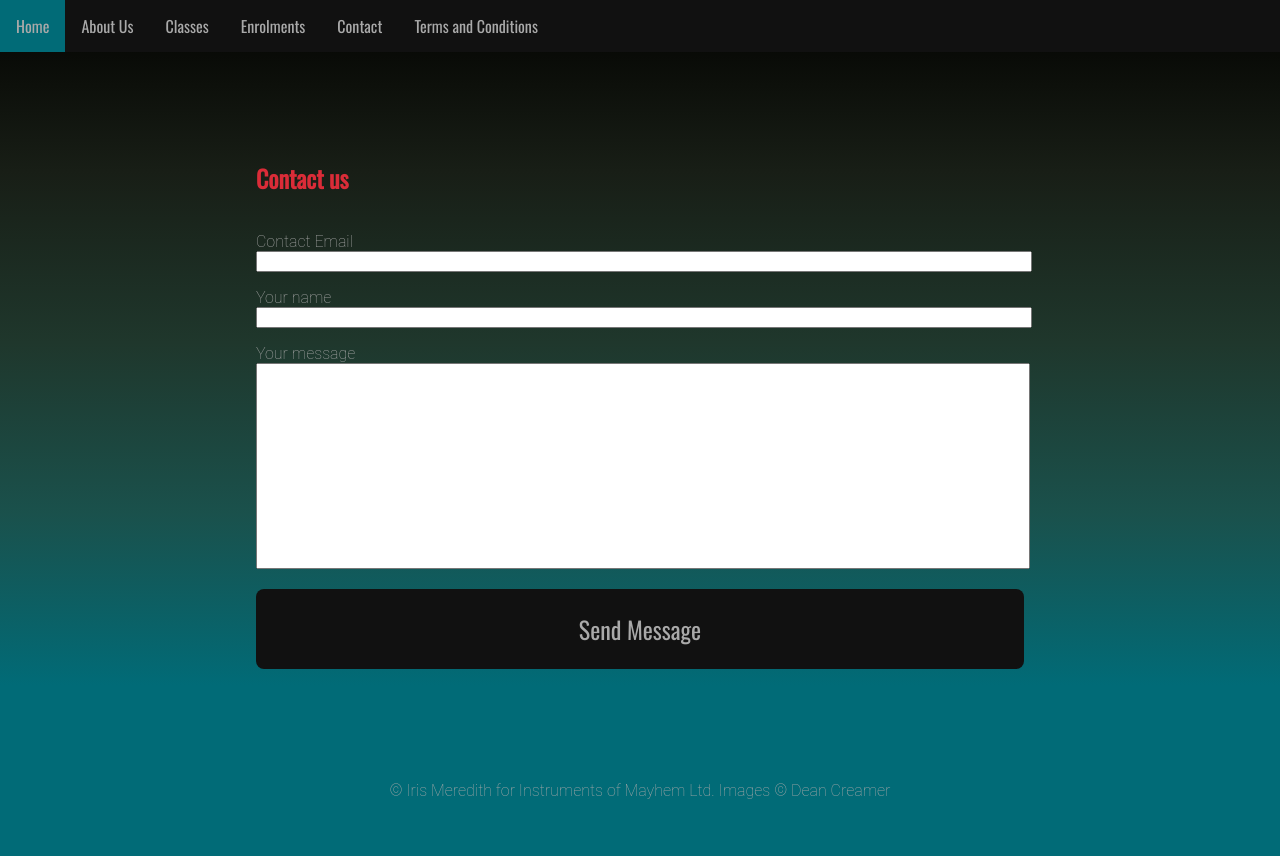
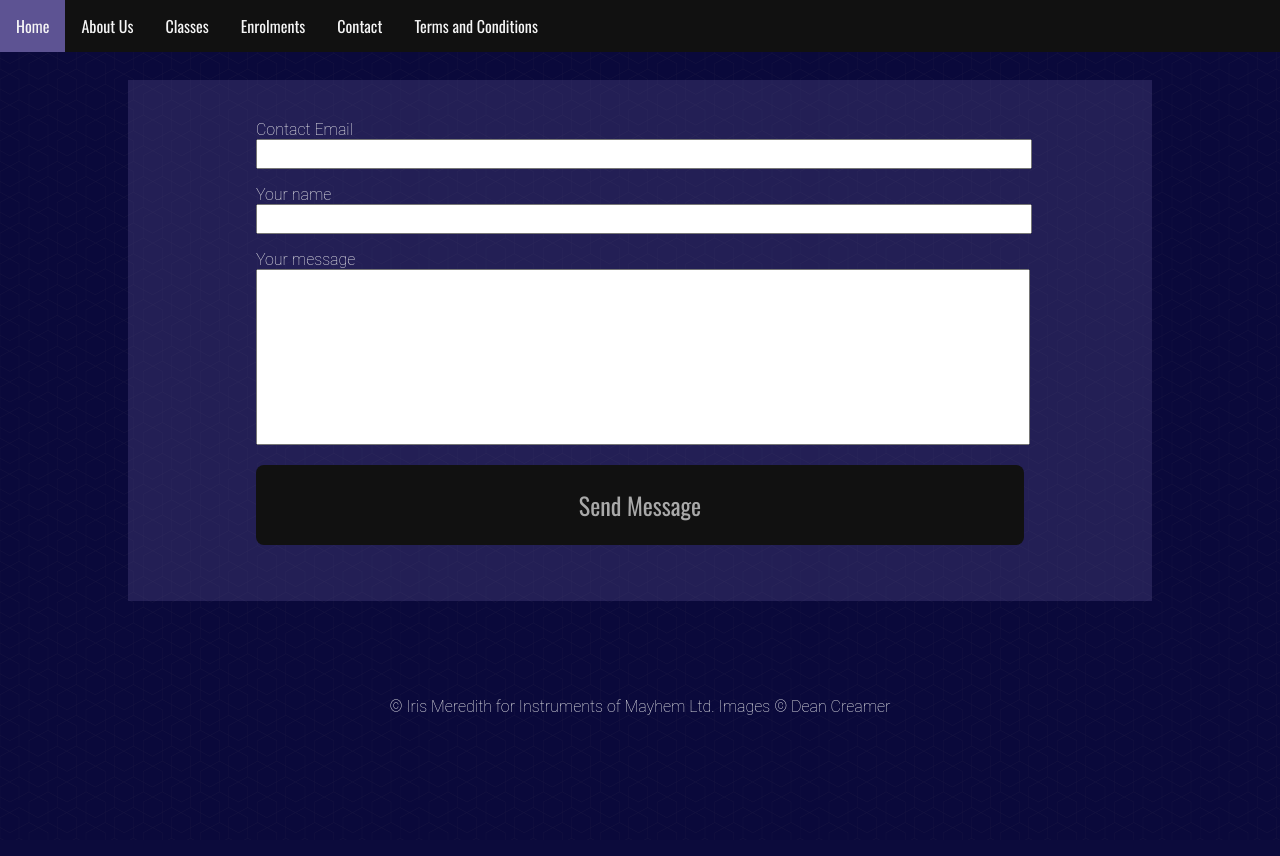
Before and after one commit to irismeredith/IoM_Website, a Flask app: page /contact in a window 1280 px wide. After the commit the page ends 715 px from the top, so only its background shows below. Run offline with Flask 2, Linux system fonts and the light colour scheme; parts of the project's set-up code (start-up, migrations or seed data) failed here and were passed over.

Commit message:
CSS rework with better styling and structure: needs more work on mobile responsivity

```diff
--- a/app/static/styles/forms-desktop.css
+++ b/app/static/styles/forms-desktop.css
@@ -1,28 +1,31 @@
 #form_container{
     display: flex;
     flex-direction: column;
-    background-image: linear-gradient(to bottom, #020200, #181e16, #1f372c, #1a514c, #016b77);
 }
 
 
 #contact_form{
-    margin-left: 20vw;
-    margin-right: 20vw;
+    margin-left: 10vw;
+    margin-right: 10vw;
+    margin-top: 10vh;
+    padding: 3vh 10vw 5vh;
+    background-color: rgba(93, 83, 147, 0.3);
 }
 
 #form_heading{
     float: left;
-    margin-top: 20vh;
+    margin-top: 10vh;
     margin-left: 20vw;
 }
 
 .short_box{
-    width: 100%
+    width: 100%;
+    height: 3vh;
 }
 
 .large_box{
     width: 100%;
-    height: 25vh;
+    height: 21.3vh;
     resize: none;
 }
 
@@ -40,5 +43,5 @@
 }
 
 .submit_button:Hover{
-        background-color: #016B77;
+        background-color: rgba(93, 83, 147, 1);
 }
--- a/app/static/styles/forms-mobile.css
+++ b/app/static/styles/forms-mobile.css
@@ -1,7 +1,6 @@
 #form_container{
     display: flex;
     flex-direction: column;
-    background-image: linear-gradient(to bottom, #020200, #181e16, #1f372c, #1a514c, #016b77);
 }
 
 #contact_form{
--- a/app/static/styles/index-mobile.css
+++ b/app/static/styles/index-mobile.css
@@ -1,13 +1,7 @@
-
-#flex-layout{
-    display: flex;
-    flex-direction: column;
-    justify-items: flex-start;
-}
-
 #open-screen {
     background-image: url("../images/Title_background_very_small.png");
     background-size: 100vw;
+    background-repeat: no-repeat;
     min-height: 100vh;
     text-align: center;
     padding-top: 10vh;
@@ -28,7 +22,6 @@
 
 #information {
     color: darkgrey;
-    background-image: linear-gradient(to top, #94380c, #573100, #292000, #020200);
     padding: 10vh 10vw 10vh 10vw;
 }
 
@@ -36,7 +29,6 @@
 #bio_block {
     display: flex;
     flex-direction: column;
-    background-image: linear-gradient(to bottom, #94380c, #573100, #292000, #020200);
     padding-bottom: 5vh;
 }
 
@@ -66,7 +58,6 @@
   }
 
 #classes{
-    background-image: linear-gradient(to bottom, #020200, #181e16, #1f372c, #1a514c, #016b77);
     display: flex;
     flex-direction: column;
     padding-left: 1vw;
--- a/app/static/styles/styles.css
+++ b/app/static/styles/styles.css
@@ -1,23 +1,59 @@
 body {
     margin: 0;
     padding: 0;
+    background-image: url("../images/oriental-tiles.png");
 }
 
 h1, h2, h3{
     font-family: "Oswald", sans-serif;
-    color: #DA2C38;
+    color: #9D4E89;
 }
 
 p{
     font-family: "Roboto Thin", sans-serif;
-    color: darkgrey;
+    color: #f5f5f5;
     font-size: 2vh;
+}
+
+ul{
+    font-family: "Roboto Thin", sans-serif;
+    font-size: 2vh;
+    color: #f5f5f5;
+    list-style-type: none;
 }
 
 ol{
     font-family: "Roboto Thin", sans-serif;
     font-size: 2vh;
-    color: darkgrey;
+    color: #f5f5f5;
+}
+
+#wrapper{
+    background-color: rgba(10, 9, 59, 0.95);
+    padding-bottom: 5vh;
+    border: 2px #111111;
+    min-height: 100vh;
+}
+
+#flex-layout{
+    display: flex;
+    flex-direction: column;
+    justify-items: flex-start;
+    width: 100vw;
+    min-height: 100vh;
+}
+
+#content-block{
+    background-color: rgba(93, 83, 147, 0.3);
+    margin: 5vh 2vw 5vh 2vw;
+}
+
+#heading{
+
+    font-family: "Oswald", sans-serif;
+    font-size: 26vh;
+    margin-top: 0;
+    color: #F82468;
 }
 
 .button_link {
@@ -25,7 +61,7 @@ ol{
         text-align: center;
         display: inline-block;
         background-color: #111111;
-        color: darkgrey;
+        color: #f5f5f5;
         font-family: "Oswald", sans-serif;
         margin-left: 5vw;
         margin-right: 5vw;
@@ -39,7 +75,7 @@ ol{
 }
 
 .button_link:Hover{
-        background-color: #016B77;
+        background-color: rgba(93, 83, 147, 1);
 }
 
 .navbar {
@@ -62,7 +98,7 @@ ol{
 
 .navbar-link {
     display: block;
-    color: darkgrey;
+    color: #f5f5f5;
     text-align: center;
     padding: 14px 16px;
     text-decoration: none;
@@ -73,18 +109,19 @@ ol{
 .other-link{
     text-decoration: none;
     font-family: "Roboto Thin", sans-serif;
-    color: darkgrey;
+    color: #f5f5f5;
+
 }
 
 .navbar-link:hover {
-    background-color: #016B77;
+    background-color: rgba(93, 83, 147, 1);
 }
 
 #firstwords{
     float: left;
     font-family: "Oswald", sans-serif;
     font-size: 5vh;
-    color: #DA2C38;
+    color: #9D4E89;
     padding-bottom: 10px;
     padding-right: 15px;
 }
@@ -92,11 +129,10 @@ ol{
 .bio{
     padding-left: 2vw;
     padding-right: 2vw;
-    background-color: #343434;
+    background-color: rgba(133, 125, 177, 0.3);
 }
 
 #Footer{
-    background-color: #016B77;
     font-family: "Oswald", sans-serif;
     font-size: 5vh;
     color: darkgrey;
--- a/app/templates/base.html
+++ b/app/templates/base.html
@@ -22,7 +22,7 @@
         <li class="navbar-element"><a class="navbar-link" href="/index.html#home">Home</a></li>
         <li class="navbar-element"><a class="navbar-link" href="/index.html#information">About Us</a></li>
         <li class="navbar-element"><a class="navbar-link" href="/index.html#classes">Classes</a></li>
-        <li class="navbar-element"><a class="navbar-link" href="/index.html#classes">Enrolments</a></li>
+        <li class="navbar-element"><a class="navbar-link" href="/contact">Enrolments</a></li>
         <li class="navbar-element"><a class="navbar-link" href="/contact">Contact</a></li>
         <li class="navbar-element"><a class="navbar-link" href="/terms_and_conditions.html">Terms and Conditions</a></li>
     </ul>
--- a/app/templates/contact_form.html
+++ b/app/templates/contact_form.html
@@ -3,8 +3,8 @@
 {% block content %}
     <link rel="stylesheet" media="(min-width: 700px)" type="text/css" href="{{ url_for('static', filename='styles/forms-desktop.css') }}">
     <link rel="stylesheet" media="(max-width: 700px)" type="text/css" href="{{ url_for('static', filename='styles/forms-mobile.css') }}">
+    <div id="wrapper">
     <div id="form_container">
-        <h2 id="form_heading">Contact us</h2>
         <form id="contact_form" action="" method="post" novalidate>
     {{ form.hidden_tag() }}
 
@@ -41,5 +41,6 @@
     <div id="Footer">
         <p>© Iris Meredith for Instruments of Mayhem Ltd. Images © Dean Creamer</p>
     </div>
+    </div>
 
 {% endblock %}
```
Also changed, not shown: app/static/index.html (+8 -3 lines), app/static/styles/index-desktop.css (+9 -22 lines), app/static/styles/terms-and-conditions.css (added, +20 -0 lines), app/static/terms_and_conditions.html (+29 -5 lines), app/static/images/oriental-tiles.png (added).
